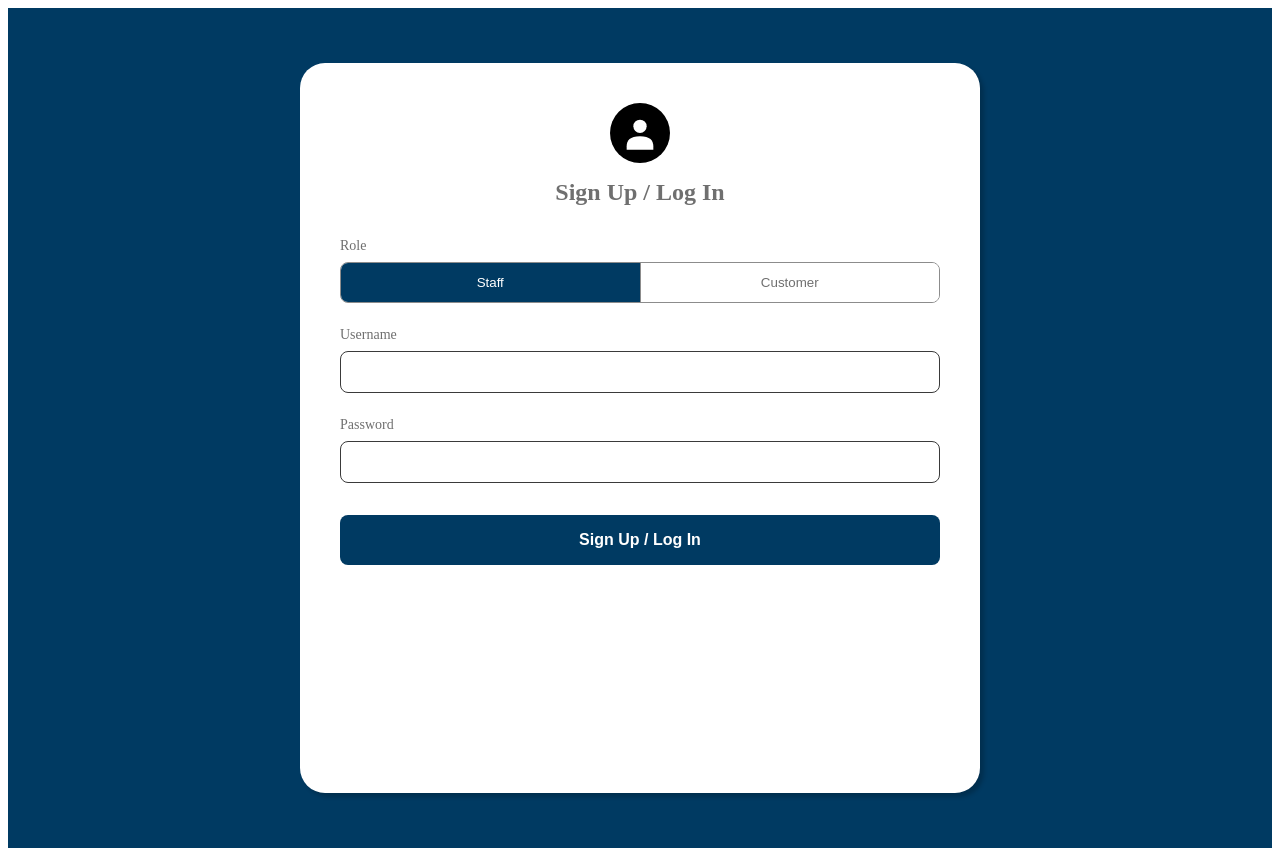
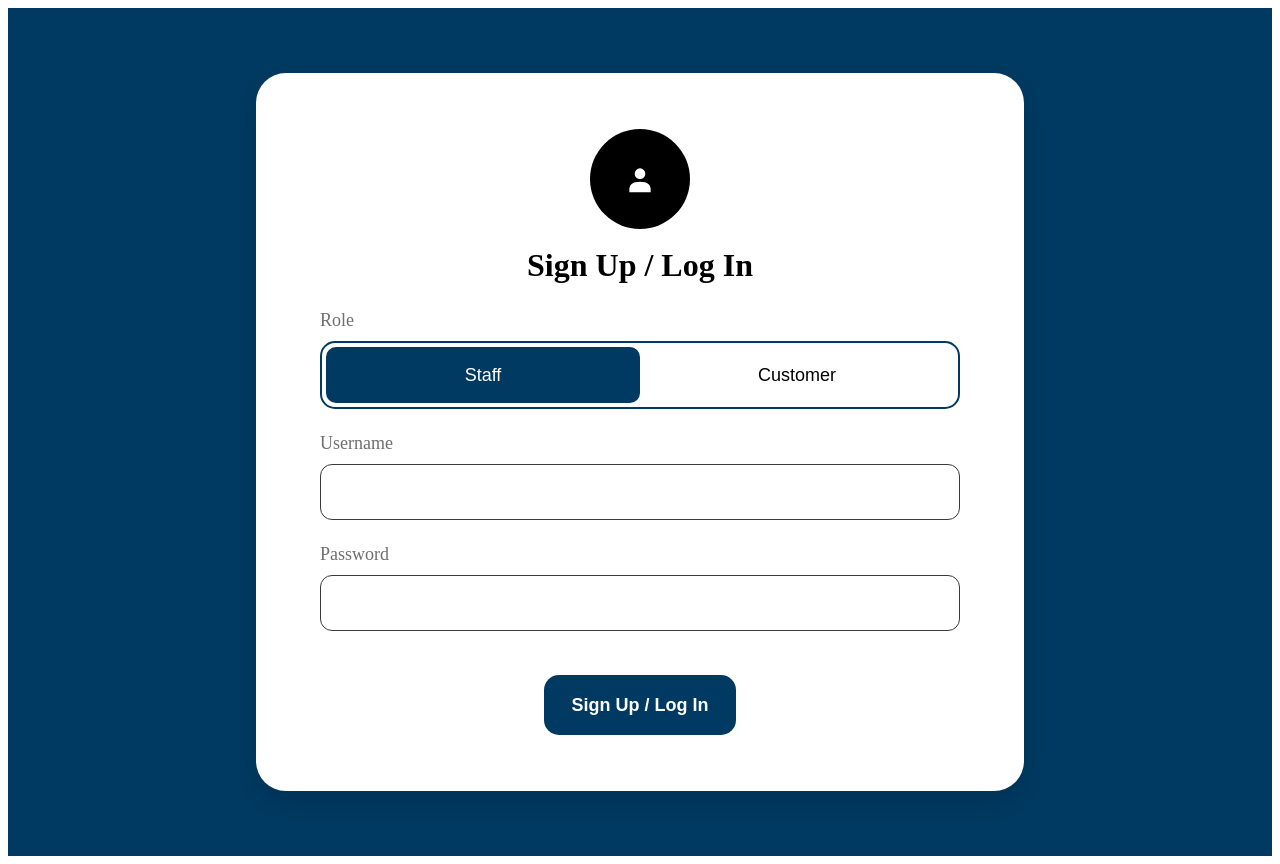
Before and after one commit to Rawporkz/SEN201_AnimalShelter, a SvelteKit app in the folder animal-shelter-manager/: page /authentication in a window 1280 px wide. Built offline with nearby package versions, Linux system fonts and the light colour scheme.

Commit message:
Make the role selector look more like the design

```diff
--- a/animal-shelter-manager/src/routes/authentication/+page.svelte
+++ b/animal-shelter-manager/src/routes/authentication/+page.svelte
@@ -43,7 +43,7 @@ This file defines the authentication page of the application.
     <div class="auth-header">
       <div class="user-icon">
         <!-- TODO: Use imported icon -->
-        <svg width="40" height="40" viewBox="0 0 24 24" fill="currentColor">
+        <svg width="32" height="32" viewBox="0 0 24 24" fill="currentColor">
           <circle cx="12" cy="8" r="4" />
           <path d="M12 14c-6 0-8 2.5-8 6v2h16v-2c0-3.5-2-6-8-6z" />
         </svg>
@@ -54,17 +54,25 @@ This file defines the authentication page of the application.
     <form onsubmit={(event) => handleSubmit(event)} class="auth-form">
       <div class="form-group">
         <label for="role">Role</label>
-        <div class="role-selector">
+        <div class="role-selector" role="tablist" aria-label="Role selector">
+          <div
+            class="selector-slider {selectedRole === 'Customer' ? 'right' : ''}"
+            aria-hidden="true"
+          ></div>
           <button
             type="button"
+            role="tab"
             class="role-btn {selectedRole === 'Staff' ? 'active' : ''}"
+            aria-selected={selectedRole === 'Staff'}
             onclick={() => selectRole("Staff")}
           >
             Staff
           </button>
           <button
             type="button"
+            role="tab"
             class="role-btn {selectedRole === 'Customer' ? 'active' : ''}"
+            aria-selected={selectedRole === 'Customer'}
             onclick={() => selectRole("Customer")}
           >
             Customer
@@ -78,7 +86,7 @@ This file defines the authentication page of the application.
           type="text"
           id="username"
           bind:value={username}
-          class="form-input"
+          class="form-input {username ? 'has-value' : ''}"
           required
         />
       </div>
@@ -89,7 +97,7 @@ This file defines the authentication page of the application.
           type="password"
           id="password"
           bind:value={password}
-          class="form-input"
+          class="form-input {password ? 'has-value' : ''}"
           required
         />
       </div>
--- a/animal-shelter-manager/src/routes/authentication/style.scss
+++ b/animal-shelter-manager/src/routes/authentication/style.scss
@@ -7,45 +7,46 @@
 @use "../../lib/styles/colors.scss" as colors;
 @use "sass:color";
 
+$control-height: 56px;
+
 .auth-container {
   min-height: 100vh;
   background: colors.$blue-main;
   display: flex;
   align-items: center;
   justify-content: center;
-  padding: 20px;
+  padding: 24px;
 }
 
 .auth-card {
   background: white;
-  border-radius: 25px;
-  padding: 40px;
-  box-shadow: 4px 4px 4px 0px color.adjust(black, $alpha: -0.8);
-  width: 600px;
-  height: 650px;
+  border-radius: 30px;
+  padding: 56px 64px;
+  box-shadow: 0 10px 30px 0 color.adjust(black, $alpha: -0.85);
+  width: min(640px, 92vw);
   text-align: center;
 }
 
 .auth-header {
-  margin-bottom: 32px;
+  margin-bottom: 26px;
 }
 
 .user-icon {
-  width: 60px;
-  height: 60px;
+  width: 100px;
+  height: 100px;
   background: black;
   border-radius: 50%;
   display: flex;
   align-items: center;
   justify-content: center;
-  margin: 0 auto 16px;
+  margin: 0 auto 18px;
   color: white;
 }
 
 .auth-header h1 {
-  font-size: 24px;
-  font-weight: 600;
-  color: colors.$grey-text;
+  font-size: 32px;
+  font-weight: 700;
+  color: black;
   margin: 0;
 }
 
@@ -59,60 +60,82 @@
 .form-group {
   display: flex;
   flex-direction: column;
-  gap: 8px;
+  gap: 10px;
 }
 
 .form-group label {
   font-weight: 500;
   color: colors.$grey-text;
-  font-size: 14px;
+  font-size: 18px;
 }
 
 .role-selector {
-  display: flex;
-  border-radius: 8px;
-  overflow: hidden;
-  border: 1px solid colors.$grey-light;
+  position: relative;
+  display: grid;
+  grid-template-columns: 1fr 1fr;
+  align-items: stretch;
+  height: $control-height;
+  padding: 4px;
+  background: white;
+  border: 2px solid colors.$blue-main;
+  border-radius: 15px;
+}
+
+.selector-slider {
+  position: absolute;
+  top: 4px;
+  bottom: 4px;
+  left: 4px;
+  width: calc(50% - 4px);
+  background: colors.$blue-main;
+  border-radius: 10px;
+  transition: transform 0.25s ease;
+}
+
+.selector-slider.right {
+  transform: translateX(100%);
 }
 
 .role-btn {
-  flex: 1;
-  padding: 12px 16px;
-  border: none;
-  background: white;
-  color: colors.$grey-text;
+  position: relative;
+  z-index: 1;
+  appearance: none;
+  border: 0;
+  background: transparent;
+  color: black;
   font-weight: 500;
+  font-size: 18px;
   cursor: pointer;
-  transition: all 0.2s ease;
-  border-right: 1px solid colors.$grey-light;
-
-  &:last-child {
-    border-right: none;
-  }
+  height: 100%;
+  border-radius: 15px;
+  padding: 0 18px;
+  transition: color 0.2s ease;
+  text-align: center;
 
   &.active {
-    background: colors.$blue-main;
     color: white;
-  }
-
-  &:hover:not(.active) {
-    background: color.adjust(white, $lightness: -10%);
   }
 }
 
 .form-input {
-  padding: 12px 16px;
+  height: $control-height;
+  padding: 0 16px;
   border: 1px solid colors.$grey-border;
-  border-radius: 8px;
-  font-size: 14px;
+  border-radius: 12px;
+  font-size: 16px;
+  box-sizing: border-box;
   transition:
     border-color 0.2s ease,
-    box-shadow 0.2s ease;
+    border-width 0.2s ease;
+  outline: none;
+  box-shadow: none;
 
   &:focus {
     outline: none;
-    border-color: colors.$blue-main;
-    box-shadow: 0 0 0 3px color.adjust(colors.$blue-main, $alpha: -0.8);
+  }
+
+  &.has-value {
+    border: 2px solid colors.$blue-main;
   }
 }
 
@@ -120,13 +143,15 @@
   background: colors.$blue-main;
   color: white;
   border: none;
-  padding: 16px 24px;
-  border-radius: 8px;
-  font-size: 16px;
-  font-weight: 600;
+  height: 60px;
+  padding: 0 28px;
+  border-radius: 15px;
+  font-size: 18px;
+  font-weight: 700;
   cursor: pointer;
   transition: background-color 0.2s ease;
-  margin-top: 8px;
+  margin-top: 20px;
+  align-self: center;
 
   &:hover {
     background: color.adjust(colors.$blue-main, $lightness: -10%);
```
Also changed, not shown: animal-shelter-manager/src/routes/+page.svelte (+9 -12 lines).
